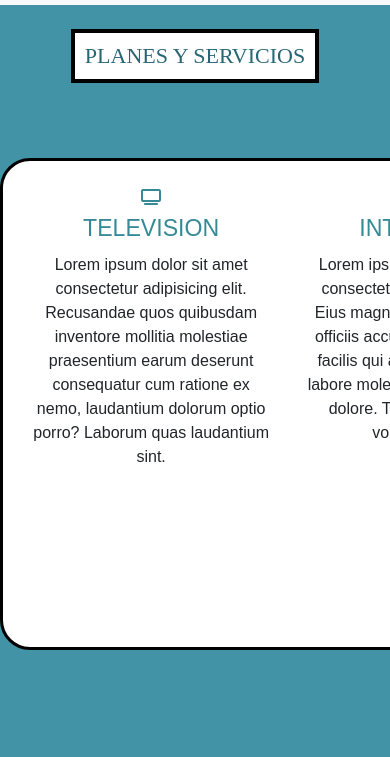
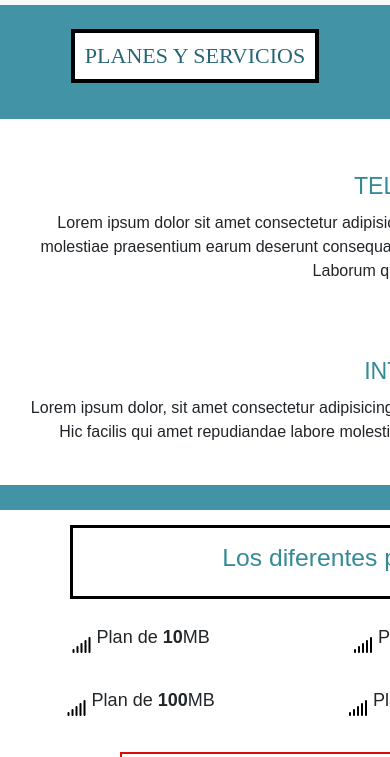
Before and after one commit to DionisioRodriguez/FirstProyect, a plain HTML site: page primerejercicio/pages/servicios.html in a window 390 px wide. Shown: the part 71-828 px from the top of the page. Drawn offline with nearby package versions, Linux system fonts and the light colour scheme.

Commit message:
Haciendo responsive pagina servicios

```diff
--- a/primerejercicio/css/styles.css
+++ b/primerejercicio/css/styles.css
@@ -324,6 +324,7 @@ textarea {
     border-radius: 30px;
     width: 600px;
     text-align: center;
+    padding-bottom: 15px;
 }
 
 .internet__title--container {
@@ -362,6 +363,7 @@ textarea {
 
 .internet__premiun {
     font-size: 22px;
+    margin: 0;
 }
 
 .internet--container i {
@@ -498,12 +500,6 @@ textarea {
 
 /* FIN PARTE PACK DE DTVGO, DISNEY+ Y COMPLETO */
 
-/* INICIO PARTE PACK COMPLETO */
-
-
-
-/* FIN PARTE PACK COMPLETO */
-
 /* FIN PARTE PACK */
 
 /* FIN DEL MAIN DE SERVICIOS */
@@ -558,6 +554,10 @@ textarea {
     font-size: 40px;
     color: #fff;
     margin-right: 15px;
+}
+
+div .wtsp {
+    display: none;
 }
 
 /* FIN DEL FOOTER */
@@ -632,7 +632,49 @@ textarea {
 
 /* FIN PARTE CONTACTO */
 
-/* INICIO PARTE MEDIA FOOTER */
+/* PARTE SERVICIOS */
+
+/* CATEGORIA */
+
+    .servicios--container {
+        flex-direction: column;
+        margin-top: 6px;
+    }
+
+    .servicios__categoria--container, .internet--container {
+        flex-direction: column;
+        width: 100dvh;
+        border-radius: 0;
+        border: none;
+    }
+
+    .servicios__categoria--container {
+        margin-bottom: 25px;
+    }
+
+/* FIN CATEGORIA */
+
+/* PLAN */
+
+
+
+/* FIN PLAN */
+
+/* PACK FOX Y HBO */
+
+
+
+/* FIN PACK FOX Y HBO */
+
+/* PACK DTVGO, DISNEY+ Y COMPLETO */
+
+
+
+/* FIN PACK DTCGO, DISNEY+ Y COMPLELTO */
+
+/* FIN PARTE SERVICIOS */
+
+/* INICIO PARTE FOOTER */
 
     footer {
         height: 55px;
@@ -660,7 +702,7 @@ textarea {
         font-size: 24px;
     }
 
-/* FIN PARTE MEDIA FOOTER */
+/* FIN PARTE FOOTER */
 }
 
 /* FIN MEDIA PARA CELULAR */
```
Also changed, not shown: primerejercicio/pages/contacto.html (+5 -3 lines), primerejercicio/pages/servicios.html (+1 -1 lines), primerejercicio/pages/faq.html (line endings or trailing spaces), primerejercicio/pages/nosotros.html (line endings or trailing spaces).
